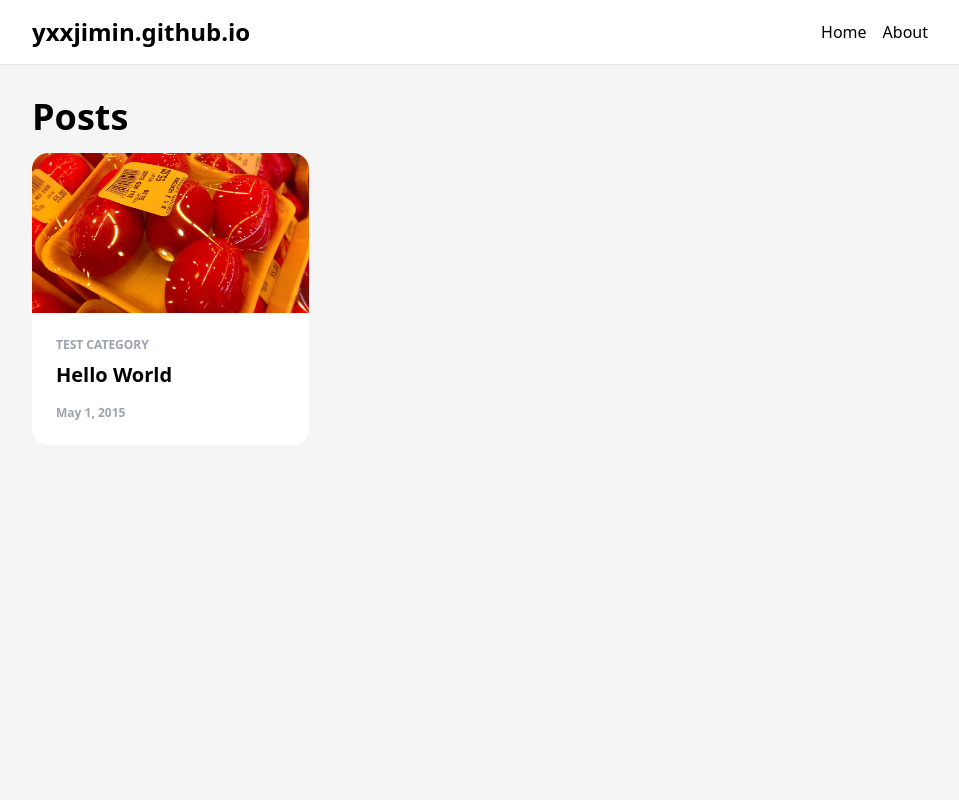
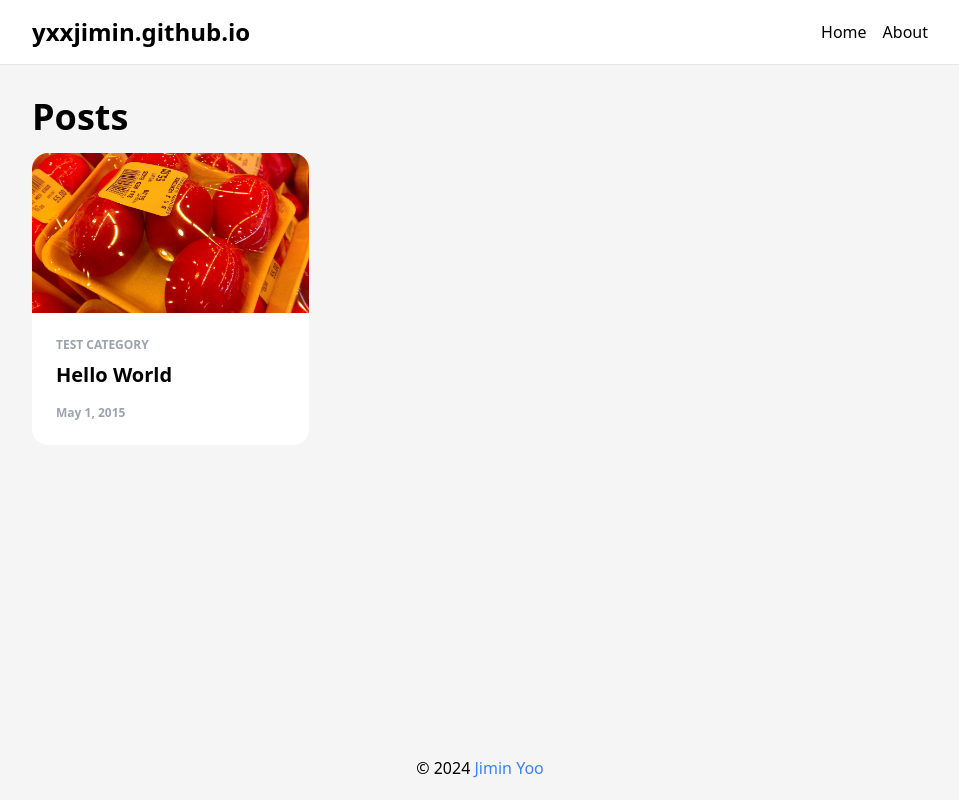
Before and after one commit to yxxjimin/yxxjimin.github.io, a Gatsby site: page / in a window 1280 px wide. Shown: the whole page, without its empty margins (160-1119 px from the left). Built offline with nearby package versions, Linux system fonts and the light colour scheme; Gatsby itself is replaced by a stand-in of ours.

Commit message:
feat: add page footer

```diff
--- a/gatsby-config.ts
+++ b/gatsby-config.ts
@@ -4,6 +4,8 @@
   siteMetadata: {
     title: `yxxjimin.github.io`,
     siteUrl: `https://yxxjimin.github.io/`,
+    author: `Jimin Yoo`,
+    github: `https://github.com/yxxjimin`,
   },
   graphqlTypegen: true,
   plugins: [
--- /dev/null
+++ b/src/components/Footer.tsx
@@ -0,0 +1,32 @@
+import { graphql, useStaticQuery } from "gatsby";
+import * as React from "react";
+
+const Footer = () => {
+  const data = useStaticQuery(graphql`
+    query {
+      site {
+        siteMetadata {
+          author
+          github
+        }
+      }
+    }
+  `);
+
+  return (
+    <footer className="flex w-full h-16 mt-auto justify-center items-center">
+      <p className="max-w-4xl text-center">
+        © {new Date().getFullYear()}
+        &nbsp;
+        <a
+          className="font-medium text-blue-500"
+          href={data.site.siteMetadata.github}
+        >
+          {data.site.siteMetadata.author}
+        </a>
+      </p>
+    </footer>
+  );
+};
+
+export default Footer;
--- a/src/components/Layout.tsx
+++ b/src/components/Layout.tsx
@@ -1,6 +1,7 @@
 import * as React from "react";
 import { Link, useStaticQuery, graphql } from "gatsby";
 import Header from "./Header";
+import Footer from "./Footer";
 
 type Props = {
   backgroundColor?: string;
@@ -27,6 +28,7 @@
           {children}
         </div>
       </main>
+      <Footer />
     </div>
   );
 };
```
